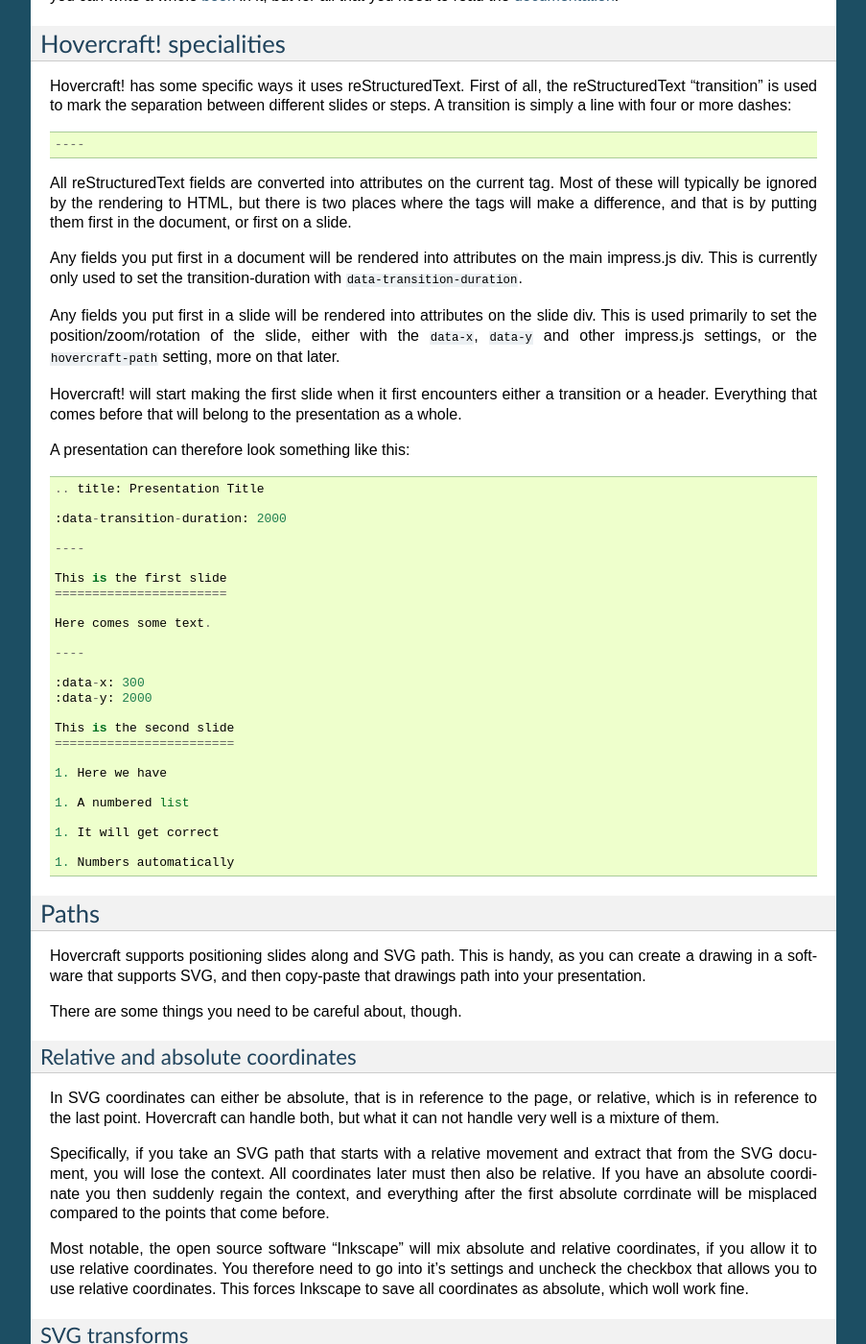
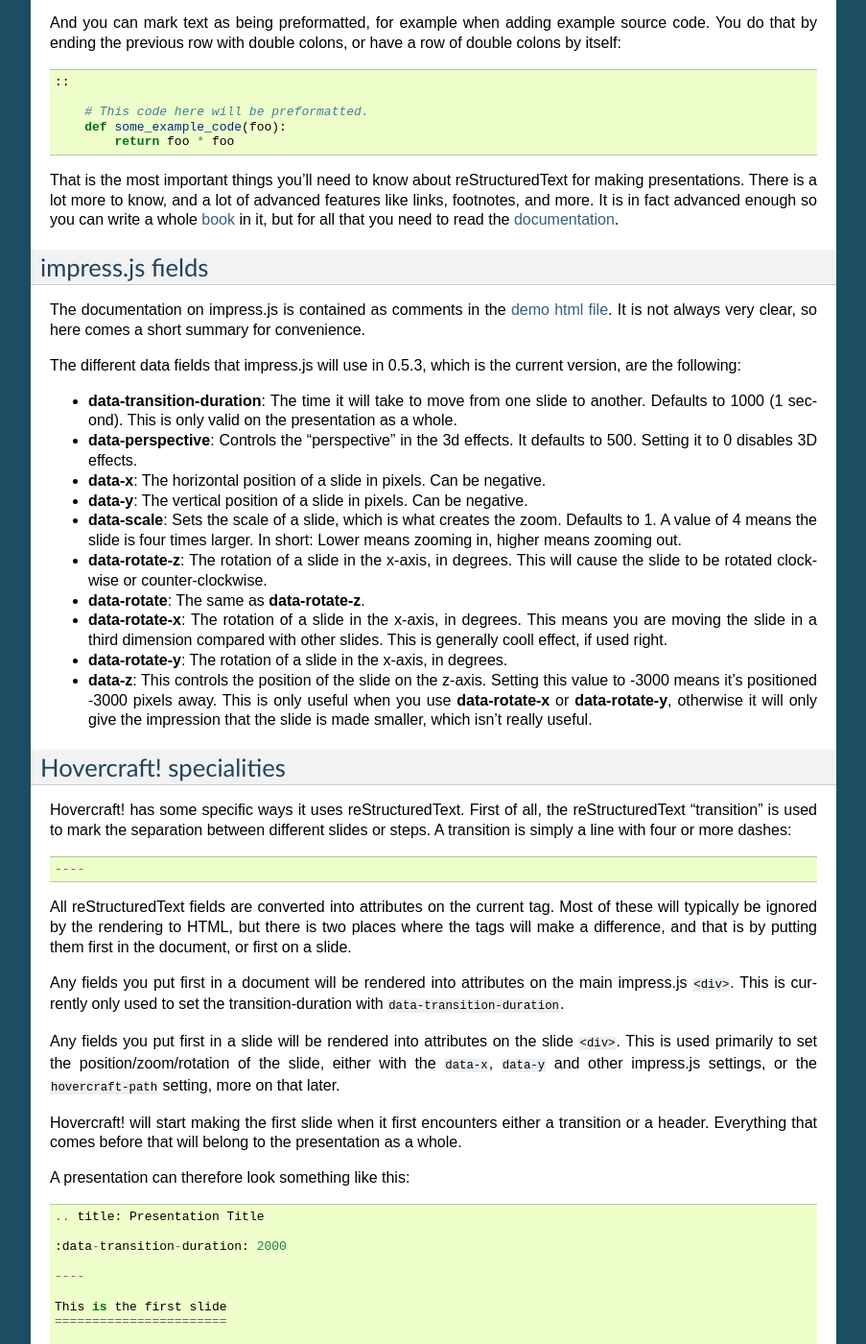
Before and after one commit to regebro/hovercraft, a Sphinx documentation site: the page built from docs/presentations.rst, in a window 1280 px wide and 1400 px high, scrolled down 1084 px. Shown: the whole window at 96% size, without its empty margins (198-1101 px from the left). Built offline with Sphinx 7.4.7, drawn with Linux system fonts in a browser that asks for light colours; some of the changed text lies outside the part shown.

Commit message:
Documentation update

```diff
--- a/docs/presentations.rst
+++ b/docs/presentations.rst
@@ -7,7 +7,7 @@ A note on terminology
 Traditionally a presentation is made up of slides. Calling them "slides" is
 not really relevant in an impress.js context, as they can overlap and doesn't
 necessarily slide. The name "steps" is better, but it's also more ambigiouos.
-Hence Impress.js uses the terms "slide" and "step" as meaning the same thing,
+Hence impress.js uses the terms "slide" and "step" as meaning the same thing,
 and so does Hovercraft!
 
 
@@ -33,7 +33,10 @@ order of them is relevant, so the first type of underline encountered in the
 file will make a level 1 heading, the second type a level 2 heading and so
 on. In this file = is used for level 1, and - for level 2.
 
-You can also mark text as *italic* or **bold**, and you can have bullet lists::
+You can also mark text as *italic* or **bold**, with ``*single asterixes*``
+or ``**double asterixes**`` respectively.
+
+You can also have bullet lists::
 
     * Bullet 1
 
@@ -42,6 +45,17 @@ You can also mark text as *italic* or **bold**, and you can have bullet lists::
     * Bullet 2
 
     * Bullet 3
+
+And numbered lists::
+
+    1. Item 1
+
+        1.1. Item 1.1
+
+    2. Item 2
+
+    3. Item 3
+
 
 You can include images::
 
@@ -52,7 +66,9 @@ You can include images::
 As you see you can also specify height and width and loads of other parameters_, but they
 are all optional.
 
-And you can mark text as being preformatted, for example when adding example source code::
+And you can mark text as being preformatted, for example when adding example source code.
+You do that by ending the previous row with double colons, or have a row of double colons
+by itself::
 
     ::
 
@@ -64,6 +80,49 @@ That is the most important things you'll need to know about reStructuredText for
 making presentations. There is a lot more to know, and a lot of advanced features
 like links, footnotes, and more. It is in fact advanced enough so you can write a
 whole book_ in it, but for all that you need to read the documentation_.
+
+
+impress.js fields
+-----------------
+
+The documentation on impress.js is contained as comments in the `demo html
+file <https://github.com/bartaz/impress.js/blob/master/index.html>`_. It is
+not always very clear, so here comes a short summary for convenience.
+
+The different data fields that impress.js will use in 0.5.3, which is the
+current version, are the following:
+
+* **data-transition-duration**: The time it will take to move from one slide to
+  another. Defaults to 1000 (1 second). This is only valid on the presentation
+  as a whole.
+
+* **data-perspective**: Controls the "perspective" in the 3d effects. It
+  defaults to 500. Setting it to 0 disables 3D effects.
+
+* **data-x**: The horizontal position of a slide in pixels. Can be negative.
+
+* **data-y**: The vertical position of a slide in pixels. Can be negative.
+
+* **data-scale**: Sets the scale of a slide, which is what creates the zoom.
+  Defaults to 1. A value of 4 means the slide is four times larger. In short:
+  Lower means zooming in, higher means zooming out.
+
+* **data-rotate-z**: The rotation of a slide in the x-axis, in degrees. This
+  will cause the slide to be rotated clockwise or counter-clockwise.
+
+* **data-rotate**: The same as **data-rotate-z**.
+
+* **data-rotate-x**: The rotation of a slide in the x-axis, in degrees. This
+  means you are moving the slide in a third dimension compared with other
+  slides. This is generally cooll effect, if used right.
+
+* **data-rotate-y**: The rotation of a slide in the x-axis, in degrees.
+
+* **data-z**: This controls the position of the slide on the z-axis. Setting
+  this value to -3000 means it's positioned -3000 pixels away. This is only
+  useful when you use **data-rotate-x** or **data-rotate-y**, otherwise it will
+  only give the impression that the slide is made smaller, which isn't really
+  useful.
 
 
 Hovercraft! specialities
@@ -117,30 +174,48 @@ A presentation can therefore look something like this:
     This is the second slide
     ========================
 
-    1. Here we have
+    #. Here we have
 
-    1. A numbered list
+    #. A numbered list
 
-    1. It will get correct
+    #. It will get correct
 
-    1. Numbers automatically
+    #. Numbers automatically
 
 
-Paths
------
+Relative positioning
+--------------------
+
+Hovercraft! gives you the ability to position slides relative to each other.
+You do this by starting the coordinates with "r". This will position the
+slide 500 pixels to the right and a thousant pixels above the previous slide::
+
+    :data-x: r500
+    :data-y: r-1000
+
+Relative paths allow you to insert and remove slides and have other slides
+adjust automatically. It's probably the most useful way of positioning.
+
+
+SVG Paths
+---------
 
 Hovercraft supports positioning slides along and SVG path. This is handy, as
 you can create a drawing in a software that supports SVG, and then copy-paste
 that drawings path into your presentation.
 
-There are some things you need to be careful about, though.
+You specify the SVG path with the ``:hovercraft-path:`` field. For example::
+
+    :hovercraft-path: m275,175 v-150 a150,150 0 0,0 -150,150 z
+
+There are some things you need to be careful about when using SVG paths.
 
 Relative and absolute coordinates
 .................................
 
-In SVG coordinates can either be absolute, that is in reference to the page,
-or relative, which is in reference to the last point. Hovercraft can handle
-both, but what it can not handle very well is a mixture of them.
+In SVG coordinates can either be absolute, with a reference to the page
+origin; or relative, which is in reference to the last point. Hovercraft can
+handle both, but what it can not handle very well is a mixture of them.
 
 Specifically, if you take an SVG path that starts with a relative movement
 and extract that from the SVG document, you will lose the context. All
@@ -171,17 +246,17 @@ organising slides in squares, etc, is quite simple anyway, and the shapes can
 be made into paths. Usually in the software you will have to select the shape
 and tell your software to make it into a path. In Inkscape, transforming an
 object into a path will generally mean that the whole path is made of
-CubicBezier curves, which are unecessariy complex. Using the "Simplify"
+CubicBezier curves, which are unecessarily complex. Using the "Simplify"
 command in Inkscape is usually enough to make the shapes into paths.
 
 Shape-scaling
 .............
 
-Hovercraft will counts how many slides that are to fit into the path you are
-using, and it will scale the path accordingly. If you therefore have several
-paths in your presentation, they will **not** keep their relative sizes, but
-will be resized so the slides fit. If you need to let the shapes keep their
-relative sizes, you need to combine them into one object/path.
+Hovercraft will scale the path so that all the slides that need to fit into
+the path will fit into the path. If you therefore have several paths in your
+presentation, they will **not** keep their relative sizes, but will be
+resized so the slides fit. If you need to have the shapes keep their relative
+sizes, you need to combine them into one path.
 
 
 .. _documentation: http://docutils.sourceforge.net/docs/index.html
--- a/hovercraft/examples/hovercraft.rst
+++ b/hovercraft/examples/hovercraft.rst
@@ -77,7 +77,7 @@ So we are back to square one.
 
 ----
 
-What about Impress.js?
+What about impress.js?
 ======================
 
 It's open source!
--- a/hovercraft/examples/slideshow.rst
+++ b/hovercraft/examples/slideshow.rst
@@ -117,7 +117,7 @@ We also of course need code blocks.
 :data-x: 200
 :data-y: 500
 
-Impress.js support
+impress.js support
 ==================
 
 Is done by setting position
```
Also changed, not shown: other parts of docs/presentations.rst (+7 -9 lines), docs/index.rst (+2 -8 lines), docs/templates.rst (renamed from docs/manual.rst, +11 -47 lines), docs/usage.rst (added, +42 -0 lines).
